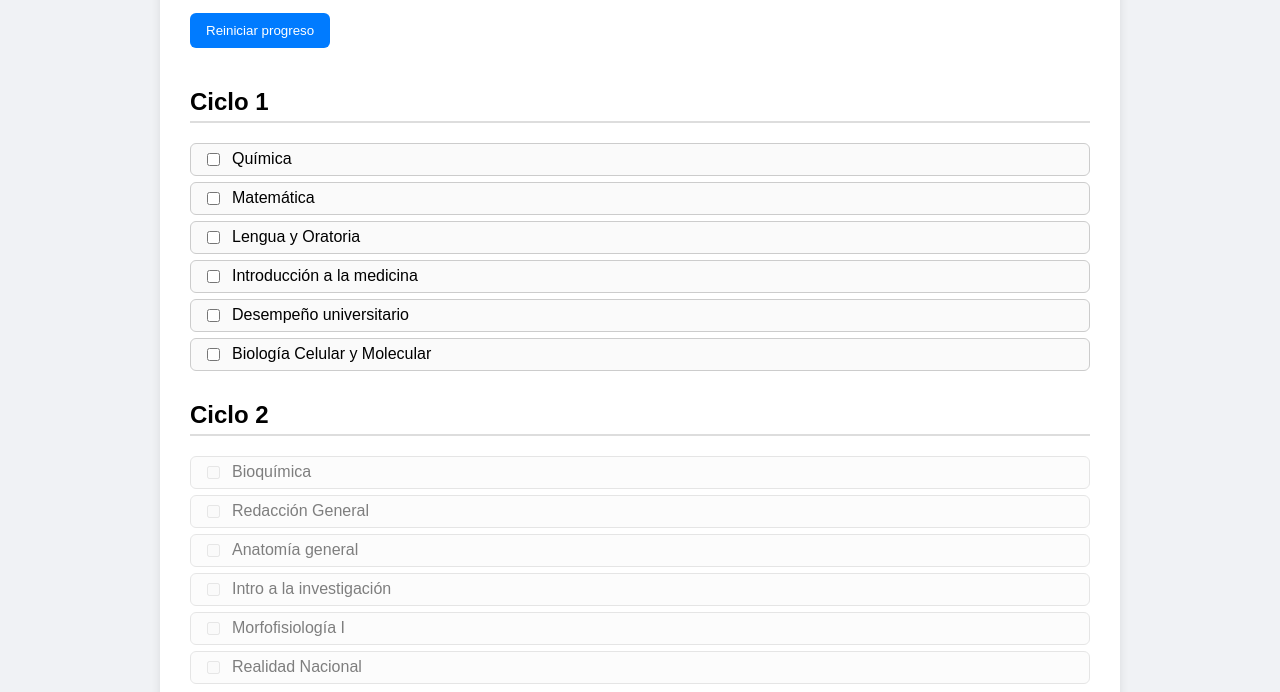
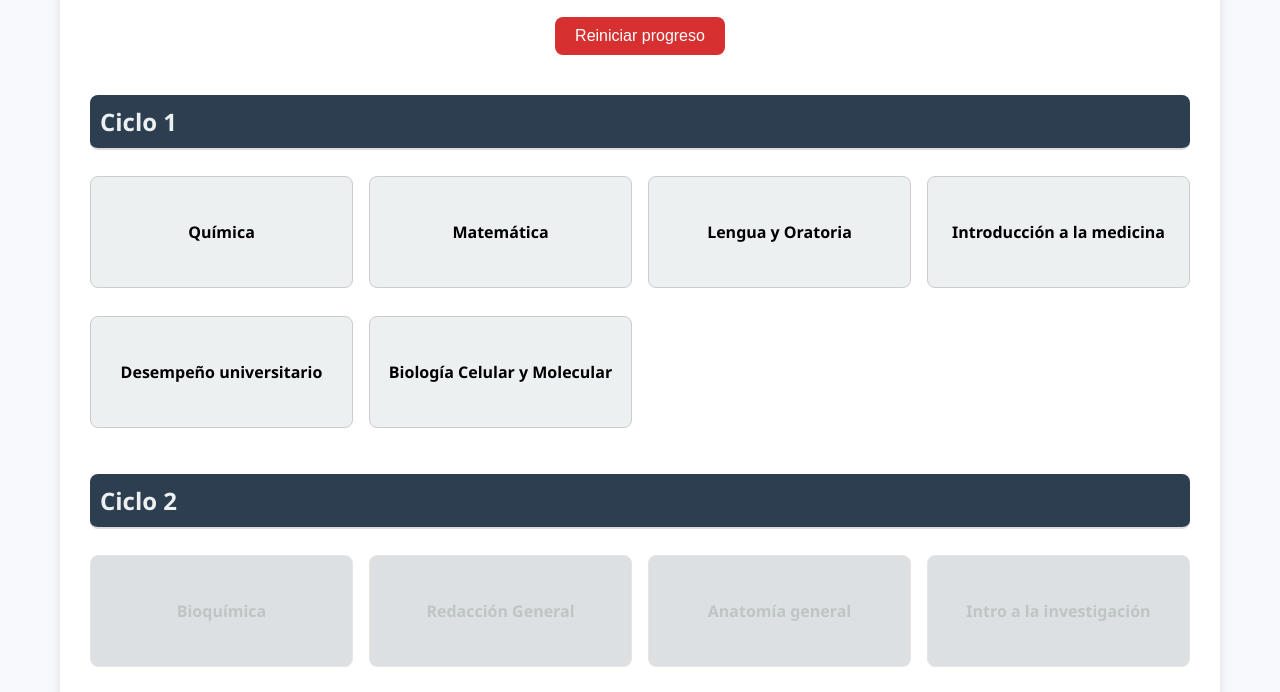
Before and after one commit to alonsoparejaa/MCMH, a plain HTML site: page index.html in a window 1280 px wide. Shown: the part 181-873 px from the top of the page. Drawn offline with Linux system fonts and the light colour scheme.

Commit message:
Update index.html

```diff
--- a/index.html
+++ b/index.html
@@ -5,6 +5,92 @@
   <meta name="viewport" content="width=device-width, initial-scale=1.0"/>
   <title>Malla Curricular de Medicina</title>
   <link rel="stylesheet" href="style.css" />
+  <style>
+    body {
+      font-family: 'Segoe UI', Tahoma, Geneva, Verdana, sans-serif;
+      background: #f7f9fc;
+      margin: 0;
+      padding: 0;
+    }
+
+    .container {
+      max-width: 1100px;
+      margin: 40px auto;
+      background: #fff;
+      padding: 30px;
+      border-radius: 12px;
+      box-shadow: 0 4px 12px rgba(0, 0, 0, 0.1);
+    }
+
+    h1 {
+      text-align: center;
+      color: #2c3e50;
+    }
+
+    #reset {
+      display: block;
+      margin: 20px auto;
+      padding: 10px 20px;
+      background-color: #d63031;
+      color: #fff;
+      border: none;
+      border-radius: 8px;
+      cursor: pointer;
+      font-size: 16px;
+    }
+
+    #reset:hover {
+      background-color: #b71c1c;
+    }
+
+    .ciclo {
+      margin-top: 40px;
+    }
+
+    .ciclo h2 {
+      background-color: #2c3e50;
+      color: #ecf0f1;
+      padding: 10px;
+      border-radius: 8px;
+    }
+
+    .cursos-grid {
+      display: grid;
+      grid-template-columns: repeat(auto-fill, minmax(240px, 1fr));
+      gap: 16px;
+      margin-top: 15px;
+    }
+
+    .curso {
+      background: #ecf0f1;
+      border-radius: 8px;
+      padding: 15px;
+      cursor: pointer;
+      transition: all 0.3s ease;
+      position: relative;
+      display: flex;
+      align-items: center;
+      justify-content: center;
+      min-height: 80px;
+      font-weight: bold;
+      text-align: center;
+    }
+
+    .curso:hover {
+      background-color: #d0dce5;
+    }
+
+    .curso.aprobado {
+      background-color: #2ecc71;
+      color: white;
+    }
+
+    .curso.disabled {
+      background-color: #bdc3c7;
+      color: #7f8c8d;
+      pointer-events: none;
+    }
+  </style>
 </head>
 <body>
   <div class="container">
@@ -13,6 +99,80 @@
     <button id="reset">Reiniciar progreso</button>
     <div id="cursos-container"></div>
   </div>
-  <script src="script.js" defer></script>
+
+  <script>
+    let cursos = [];
+    const cursosAprobados = new Set(JSON.parse(localStorage.getItem("aprobados") || "[]"));
+
+    function cargarCursos() {
+      fetch("cursos.json")
+        .then(res => res.json())
+        .then(data => {
+          cursos = data;
+          renderCursos();
+        })
+        .catch(err => {
+          document.getElementById("cursos-container").innerHTML =
+            "<p style='color:red;'>No se pudo cargar cursos.json</p>";
+        });
+    }
+
+    function renderCursos() {
+      const container = document.getElementById("cursos-container");
+      container.innerHTML = "";
+
+      const ciclos = [...new Set(cursos.map(c => c.ciclo))].sort((a, b) => a - b);
+
+      ciclos.forEach(ciclo => {
+        const divCiclo = document.createElement("div");
+        divCiclo.className = "ciclo";
+
+        const h2 = document.createElement("h2");
+        h2.textContent = `Ciclo ${ciclo}`;
+        divCiclo.appendChild(h2);
+
+        const grid = document.createElement("div");
+        grid.className = "cursos-grid";
+
+        cursos.filter(c => c.ciclo === ciclo).forEach(curso => {
+          const cumplidos = curso.requisitos.every(req => cursosAprobados.has(req));
+          const divCurso = document.createElement("div");
+          divCurso.className = "curso";
+          divCurso.textContent = curso.nombre;
+
+          if (cursosAprobados.has(curso.nombre)) {
+            divCurso.classList.add("aprobado");
+          } else if (!cumplidos) {
+            divCurso.classList.add("disabled");
+          }
+
+          if (cumplidos || cursosAprobados.has(curso.nombre)) {
+            divCurso.addEventListener("click", () => {
+              if (cursosAprobados.has(curso.nombre)) {
+                cursosAprobados.delete(curso.nombre);
+              } else {
+                cursosAprobados.add(curso.nombre);
+              }
+              localStorage.setItem("aprobados", JSON.stringify([...cursosAprobados]));
+              renderCursos();
+            });
+          }
+
+          grid.appendChild(divCurso);
+        });
+
+        divCiclo.appendChild(grid);
+        container.appendChild(divCiclo);
+      });
+    }
+
+    document.getElementById("reset").addEventListener("click", () => {
+      localStorage.removeItem("aprobados");
+      cursosAprobados.clear();
+      cargarCursos();
+    });
+
+    cargarCursos();
+  </script>
 </body>
 </html>
```
